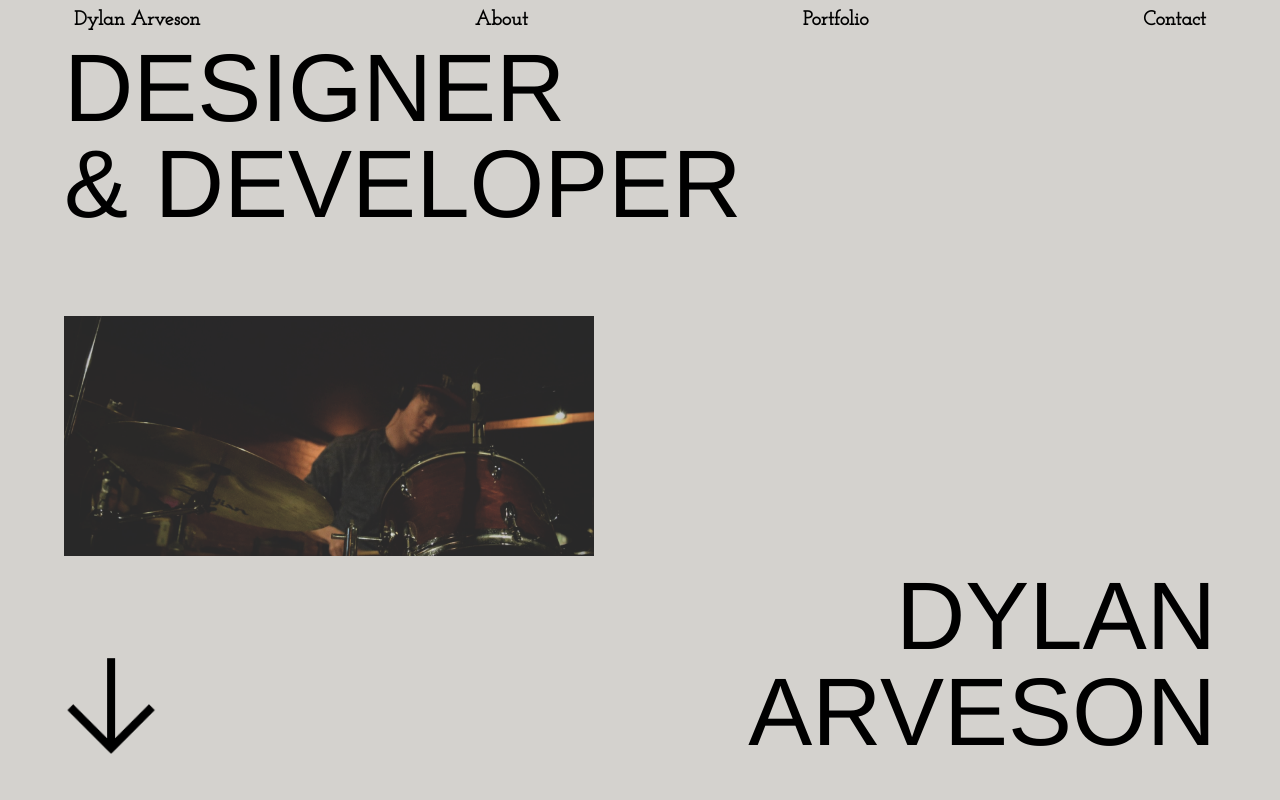
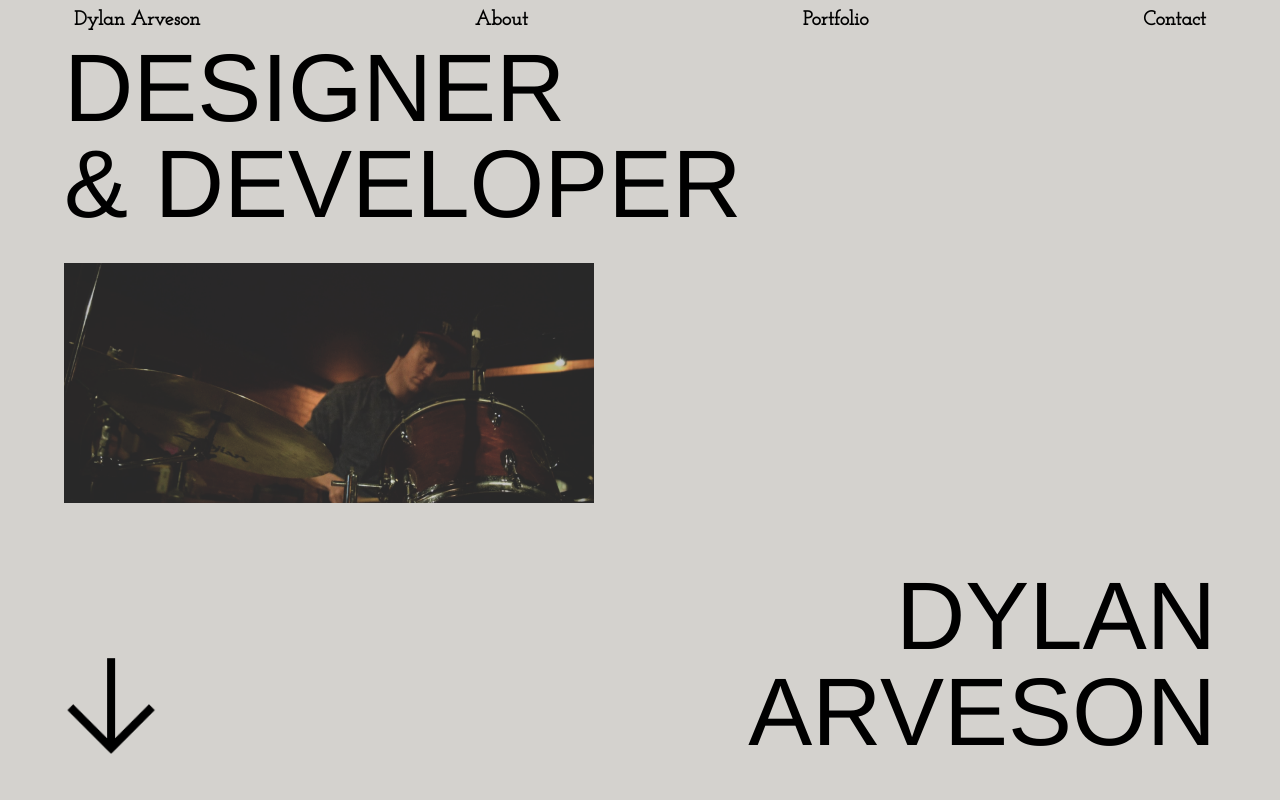
Before and after one commit to dyyllaann/portfolio, a React (Create React App) app: page /info in a window 1280 px wide. Shown: the top 800 px of the page. Built offline with nearby package versions, Linux system fonts and the light colour scheme.

Commit message:
Fix main image margin.

```diff
--- a/src/App.css
+++ b/src/App.css
@@ -48,7 +48,7 @@ h1 {
 }
 
 .hero-bottom {
-  margin-top: -20vh;
+  /* margin-top: -20vh; */
   display: flex;
   flex: 1;
   justify-content: space-between;
```
